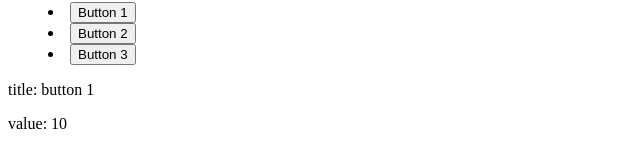
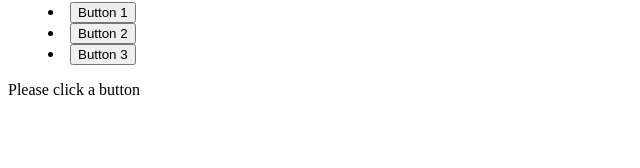
Before and after one commit to pardeshi-kunal-kishor/react-essentials, a React (Vite) app: page / in a window 1280 px wide. Shown: the part 240-408 px from the top of the page, without its empty margins (0-640 px from the left). Built offline with nearby package versions, Linux system fonts and the light colour scheme.

Commit message:
conditional rendering

```diff
--- a/src/App.jsx
+++ b/src/App.jsx
@@ -12,9 +12,16 @@ function genRandomInt(max) {
 }
 
 function App() {
-  const [selectedText, setSelectedText] = useState("button1");
+  const [selectedText, setSelectedText] = useState(null);
   const greet = greets[genRandomInt(2)];
-  const { title, value } = Example[selectedText];
+  const description = selectedText ? (
+    <>
+      <p>title: {Example[selectedText].title}</p>
+      <p>value: {Example[selectedText].value}</p>
+    </>
+  ) : (
+    <p>Please click a button</p>
+  );
 
   function handleSelect(selectedButton) {
     setSelectedText(selectedButton);
@@ -41,8 +48,7 @@ function App() {
         <TabButton onSelect={() => handleSelect("button2")}>Button 2</TabButton>
         <TabButton onSelect={() => handleSelect("button3")}>Button 3</TabButton>
       </menu>
-      <p>title: {title}</p>
-      <p>value: {value}</p>
+      {description}
     </>
   );
 }
```
